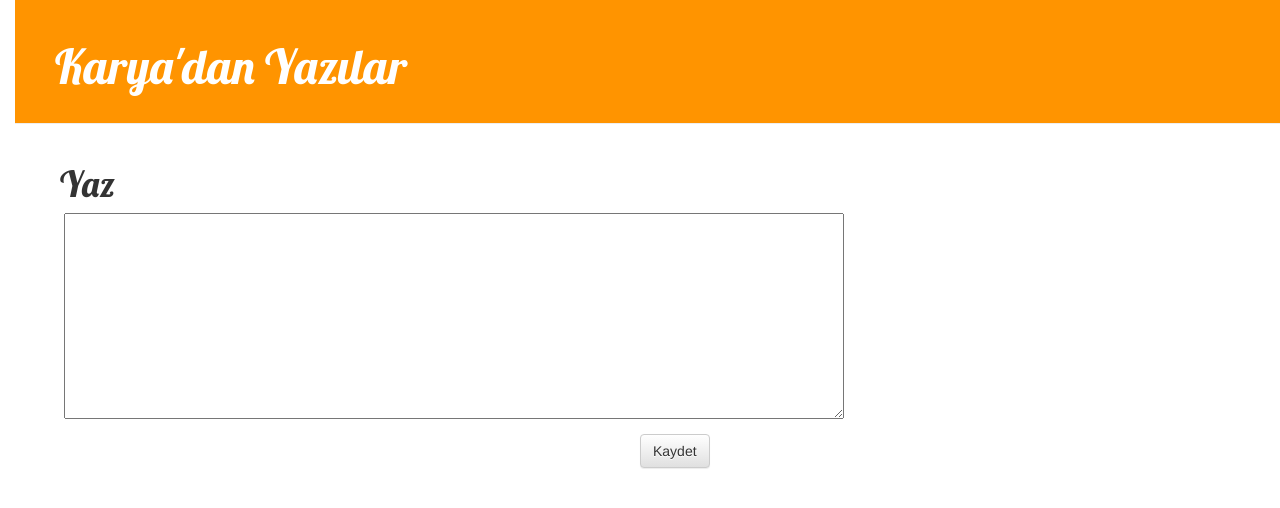
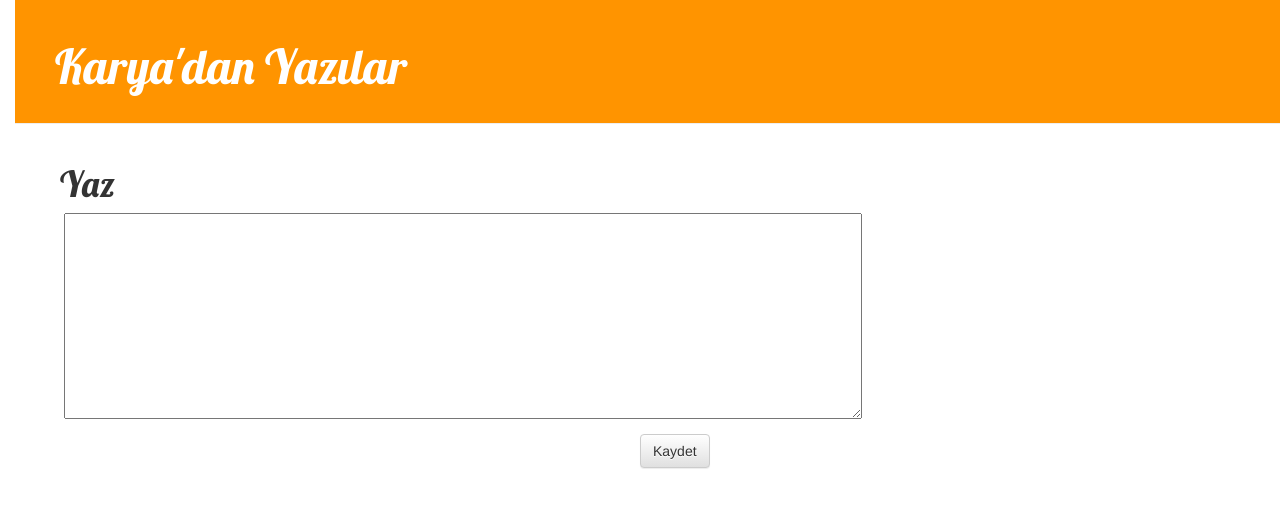
Before and after one commit to memmynn/my-first-blog, a Django app: page /yaz/ in a window 1280 px wide. Shown: the top 508 px of the page. Run offline with Django 3.2, Linux system fonts and the light colour scheme; some libraries are stand-ins or nearby versions.

Commit message:
yeni düzeltme mobil için

```diff
--- a/yazilar/static/css/yazilar.css
+++ b/yazilar/static/css/yazilar.css
@@ -45,7 +45,7 @@ h1, h2, h3, h4 {
 }
 
 .yazi-form textarea, .yazi-form input {
-    width: 780px;
+    width: 70%;
 }
 
 .top-menu, .top-menu:hover, .top-menu:visited {
```
